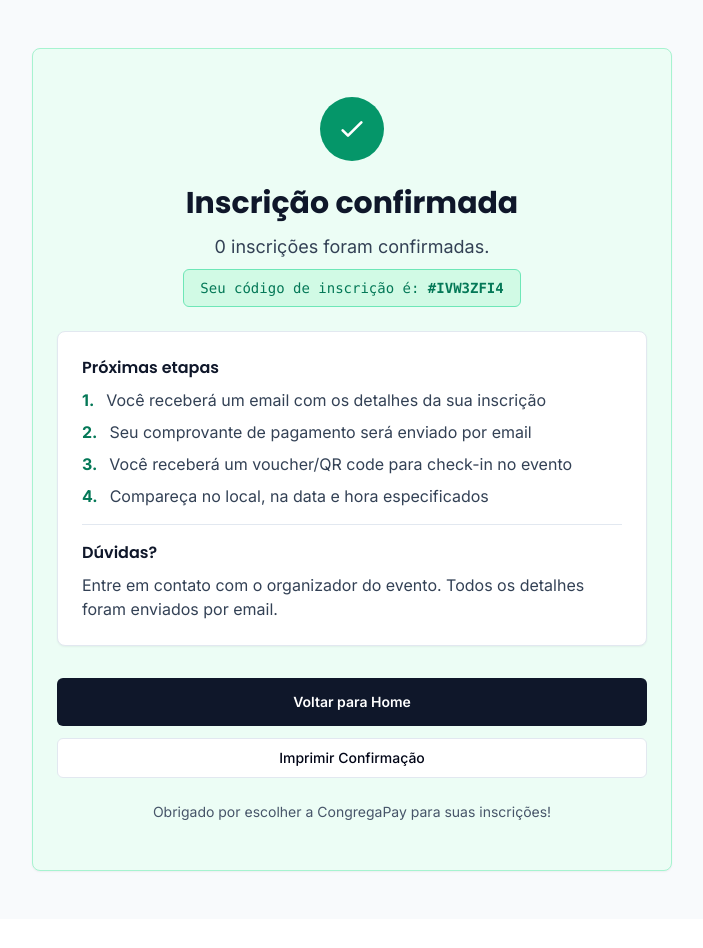
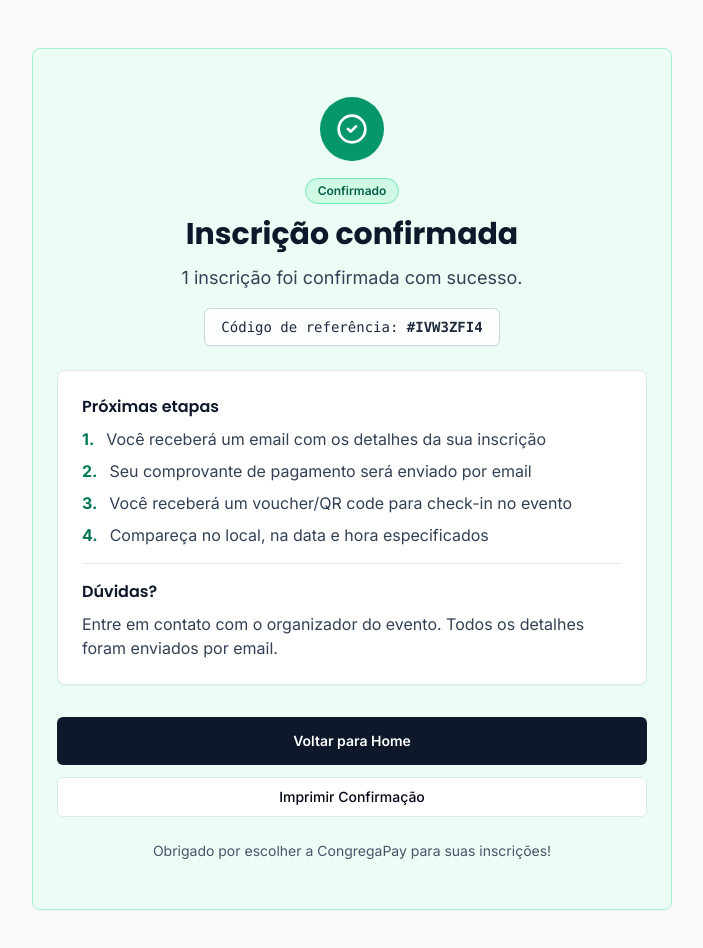
Before and after one commit to comieadepa/moovepay, a Next.js app: page /confirmacao in a window 1280 px wide. Shown: the top 948 px of the page, without its empty margins (288-991 px from the left). Before the commit the page ends 919 px from the top, so only its background shows below. Built offline with nearby package versions, Linux system fonts and the light colour scheme.

Commit message:
fix(checkout): eliminar flash de gratuidade e diferenciar status pendente na confirmacao

```diff
--- a/app/checkout/page.tsx
+++ b/app/checkout/page.tsx
@@ -57,6 +57,7 @@ export default function CheckoutPage() {
 
   const [paymentMethod, setPaymentMethod] = useState<PaymentMethod>('pix')
   const [loading, setLoading] = useState(false)
+  const [isNavigating, setIsNavigating] = useState(false)
   const [error, setError] = useState<string | null>(null)
   const [mounted, setMounted] = useState(false)
 
@@ -230,10 +231,12 @@ export default function CheckoutPage() {
           registrations: String(allIds.length),
           total: '0.00',
           method: 'free',
+          status: 'paid',
         })
         navigatingRef.current = true
+        setIsNavigating(true)
+        clearCart()
         router.push(`/confirmacao?${qs.toString()}`)
-        clearCart()
         return
       }
 
@@ -287,26 +290,28 @@ export default function CheckoutPage() {
       }
 
       navigatingRef.current = true
-      clearCart()
+      setIsNavigating(true)
 
       const qs = new URLSearchParams({
         registrations: String(allIds.length),
         total: String(Number(total || 0).toFixed(2)),
         method: paymentMethod,
+        status: checkoutData.payment?.status || 'pending',
         paymentId: checkoutData.payment?.id || '',
         ...(checkoutData.payment?.pixCopyPaste ? { pixCopyPaste: checkoutData.payment.pixCopyPaste } : {}),
         ...(checkoutData.payment?.pixQrCodeBase64 ? { pixQrCodeBase64: checkoutData.payment.pixQrCodeBase64 } : {}),
         ...(checkoutData.payment?.boletoUrl ? { boletoUrl: checkoutData.payment.boletoUrl } : {}),
       })
+      clearCart()
       router.push(`/confirmacao?${qs.toString()}`)
     } catch (err) {
       setError(err instanceof Error ? err.message : 'Erro ao processar pagamento')
-    } finally {
       setLoading(false)
+      setIsNavigating(false)
     }
   }
 
-  if (!mounted) {
+  if (!mounted || isNavigating) {
     return (
       <div className="min-h-screen bg-slate-50/60 py-10">
         <div className="max-w-4xl mx-auto px-4">
@@ -322,7 +327,9 @@ export default function CheckoutPage() {
           </div>
           <div className="p-8 text-center bg-white border border-slate-200 rounded-xl">
             <div className="w-6 h-6 border-2 border-emerald-600 border-t-transparent rounded-full animate-spin mx-auto mb-2" />
-            <p className="text-xs text-slate-500">Carregando detalhes do pedido...</p>
+            <p className="text-xs text-slate-500">
+              {isNavigating ? 'Finalizando seu pedido e gerando comprovante...' : 'Carregando detalhes do pedido...'}
+            </p>
           </div>
         </div>
       </div>
--- a/app/confirmacao/page.tsx
+++ b/app/confirmacao/page.tsx
@@ -5,12 +5,14 @@ import { useRouter } from 'next/navigation'
 import { Button } from '@/components/ui/button'
 import { Card, CardContent } from '@/components/ui/card'
 import { QRCodeSVG } from 'qrcode.react'
+import { CheckCircle2, Clock, FileText } from 'lucide-react'
 
 function ConfirmacaoPageContent() {
   const router = useRouter()
   const [registrations, setRegistrations] = useState('0')
   const [total, setTotal] = useState<string | null>(null)
   const [method, setMethod] = useState<string | null>(null)
+  const [status, setStatus] = useState<string | null>(null)
   const [pixCopyPaste, setPixCopyPaste] = useState<string | null>(null)
   const [pixQrCodeBase64, setPixQrCodeBase64] = useState<string | null>(null)
   const [boletoUrl, setBoletoUrl] = useState<string | null>(null)
@@ -22,12 +24,16 @@ function ConfirmacaoPageContent() {
     setRegistrations(params.get('registrations') || '0')
     setTotal(params.get('total'))
     setMethod(params.get('method'))
+    setStatus(params.get('status'))
     setPixCopyPaste(params.get('pixCopyPaste'))
     setPixQrCodeBase64(params.get('pixQrCodeBase64'))
     setBoletoUrl(params.get('boletoUrl'))
     const rawCode = params.get('code')
     setCode(rawCode ? `#${rawCode}` : `#${Math.random().toString(36).substring(2, 10).toUpperCase()}`)
   }, [])
+
+  const isPending = method === 'pix' || method === 'boleto' || (status === 'pending' && method !== 'free')
+  const count = parseInt(registrations) || 1
 
   const money = (value: number) => {
     try {
@@ -49,6 +55,50 @@ function ConfirmacaoPageContent() {
     return m
   }
 
+  const getHeaderInfo = () => {
+    if (method === 'pix') {
+      return {
+        title: 'Aguardando pagamento via PIX',
+        subtitle: count === 1
+          ? 'Sua vaga foi pré-reservada! Complete o pagamento via PIX para confirmar sua inscrição.'
+          : `${count} vagas foram pré-reservadas! Complete o pagamento via PIX para confirmar as inscrições.`,
+        badgeColor: 'bg-amber-100 text-amber-800 border-amber-300',
+        badgeText: 'Pagamento pendente',
+        cardBg: 'border-amber-200 bg-amber-50/50',
+        iconBg: 'bg-amber-500',
+        icon: <Clock className="w-8 h-8 text-white" />,
+      }
+    }
+
+    if (method === 'boleto') {
+      return {
+        title: 'Aguardando pagamento do boleto',
+        subtitle: count === 1
+          ? 'Sua vaga foi pré-reservada! Realize o pagamento do boleto bancário para confirmar sua inscrição.'
+          : `${count} vagas foram pré-reservadas! Realize o pagamento do boleto bancário para confirmar as inscrições.`,
+        badgeColor: 'bg-amber-100 text-amber-800 border-amber-300',
+        badgeText: 'Pagamento pendente',
+        cardBg: 'border-amber-200 bg-amber-50/50',
+        iconBg: 'bg-amber-500',
+        icon: <FileText className="w-8 h-8 text-white" />,
+      }
+    }
+
+    return {
+      title: 'Inscrição confirmada',
+      subtitle: count === 1
+        ? '1 inscrição foi confirmada com sucesso.'
+        : `${count} inscrições foram confirmadas com sucesso.`,
+      badgeColor: 'bg-emerald-100 text-emerald-800 border-emerald-300',
+      badgeText: 'Confirmado',
+      cardBg: 'border-emerald-200 bg-emerald-50',
+      iconBg: 'bg-emerald-600',
+      icon: <CheckCircle2 className="w-8 h-8 text-white" />,
+    }
+  }
+
+  const headerInfo = getHeaderInfo()
+
   return (
     <>
       <style>{`
@@ -60,43 +110,35 @@ function ConfirmacaoPageContent() {
       `}</style>
       <div className="min-h-screen bg-slate-50 py-12">
       <div className="max-w-2xl mx-auto px-4">
-        <Card id="confirmacao-card" className="border-emerald-200 bg-emerald-50">
+        <Card id="confirmacao-card" className={headerInfo.cardBg}>
           <CardContent className="pt-12 text-center pb-12">
-            {/* Success Icon */}
-            <div className="mb-6 flex justify-center">
-              <div className="w-16 h-16 bg-emerald-600 rounded-full flex items-center justify-center">
-                <svg
-                  className="w-8 h-8 text-white"
-                  fill="none"
-                  stroke="currentColor"
-                  viewBox="0 0 24 24"
-                >
-                  <path
-                    strokeLinecap="round"
-                    strokeLinejoin="round"
-                    strokeWidth={2}
-                    d="M5 13l4 4L19 7"
-                  />
-                </svg>
+            {/* Status Icon */}
+            <div className="mb-4 flex justify-center">
+              <div className={`w-16 h-16 ${headerInfo.iconBg} rounded-full flex items-center justify-center shadow-sm`}>
+                {headerInfo.icon}
               </div>
             </div>
 
-            <h1 className="text-3xl font-bold text-slate-900 mb-3">Inscrição confirmada</h1>
+            <div className="mb-3">
+              <span className={`inline-flex items-center px-3 py-1 rounded-full text-xs font-semibold border ${headerInfo.badgeColor}`}>
+                {headerInfo.badgeText}
+              </span>
+            </div>
 
-            <p className="text-slate-700 text-lg mb-2">
-              {parseInt(registrations) === 1
-                ? '1 inscrição foi confirmada.'
-                : `${registrations} inscrições foram confirmadas.`}
+            <h1 className="text-3xl font-bold text-slate-900 mb-3">{headerInfo.title}</h1>
+
+            <p className="text-slate-700 text-base sm:text-lg mb-4 max-w-lg mx-auto">
+              {headerInfo.subtitle}
             </p>
 
             {code && (
-              <p className="text-sm font-mono text-emerald-700 bg-emerald-100 border border-emerald-300 rounded-md px-4 py-2 inline-block mb-6">
-                Seu código de inscrição é: <span className="font-bold">{code}</span>
+              <p className="text-sm font-mono text-slate-800 bg-white/80 border border-slate-300 rounded-md px-4 py-2 inline-block mb-6 shadow-sm">
+                Código de referência: <span className="font-bold">{code}</span>
               </p>
             )}
 
             {(total || method) && (
-              <Card className="mb-6 bg-white">
+              <Card className="mb-6 bg-white shadow-sm border-slate-200">
                 <CardContent className="pt-6">
                   <div className="grid grid-cols-1 sm:grid-cols-2 gap-4 text-left">
                     {total && (
@@ -189,6 +231,27 @@ function ConfirmacaoPageContent() {
                   <div>
                     <h3 className="font-semibold text-slate-900 mb-2">Próximas etapas</h3>
                     <ul className="space-y-2 text-slate-700">
+                      {isPending ? (
+                        <>
+                          <li className="flex gap-3">
+                            <span className="font-bold text-amber-600">1.</span>
+                            <span>Efetue o pagamento utilizando o QR Code, Pix Copia e Cola ou boleto acima</span>
+                          </li>
+                          <li className="flex gap-3">
+                            <span className="font-bold text-amber-600">2.</span>
+                            <span>Assim que o banco confirmar, sua inscrição será validada automaticamente</span>
+                          </li>
+                          <li className="flex gap-3">
+                            <span className="font-bold text-amber-600">3.</span>
+                            <span>Você receberá por e-mail a confirmação e seu voucher/QR code para check-in</span>
+                          </li>
+                          <li className="flex gap-3">
+                            <span className="font-bold text-amber-600">4.</span>
+                            <span>Compareça no local, na data e hora especificados</span>
+                          </li>
+                        </>
+                      ) : (
+                        <>
                           <li className="flex gap-3">
                             <span className="font-bold text-emerald-700">1.</span>
                             <span>Você receberá um email com os detalhes da sua inscrição</span>
@@ -207,6 +270,8 @@ function ConfirmacaoPageContent() {
                             <span className="font-bold text-emerald-700">{method !== 'free' ? '4' : '3'}.</span>
                             <span>Compareça no local, na data e hora especificados</span>
                           </li>
+                        </>
+                      )}
                     </ul>
                   </div>
 
```
Lines whose indentation alone changed are shown as unchanged.
